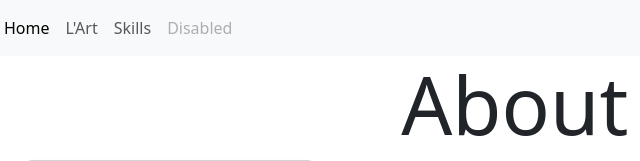
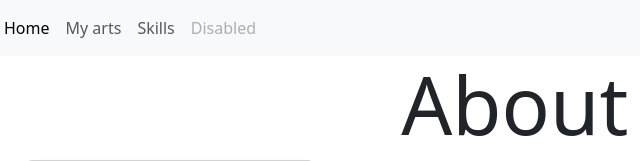
Before and after one commit to SzJasonHuang/PersonalWebsite, a plain HTML site: page index.html in a window 1280 px wide. Shown: the top 161 px of the page, 56-696 px from the left. Drawn offline with nearby package versions, Linux system fonts and the light colour scheme.

Commit message:
Updated name

```diff
--- a/index.html
+++ b/index.html
@@ -45,7 +45,7 @@
             <a class="nav-link active" aria-current="page" href="#">Home</a>
           </li>
           <li class="nav-item">
-            <a class="nav-link" href="./art_portfolio.html">L'Art</a>
+            <a class="nav-link" href="./art_portfolio.html">My arts</a>
           </li>
           <li class="nav-item">
             <a class="nav-link" href="#">Skills</a>
```
